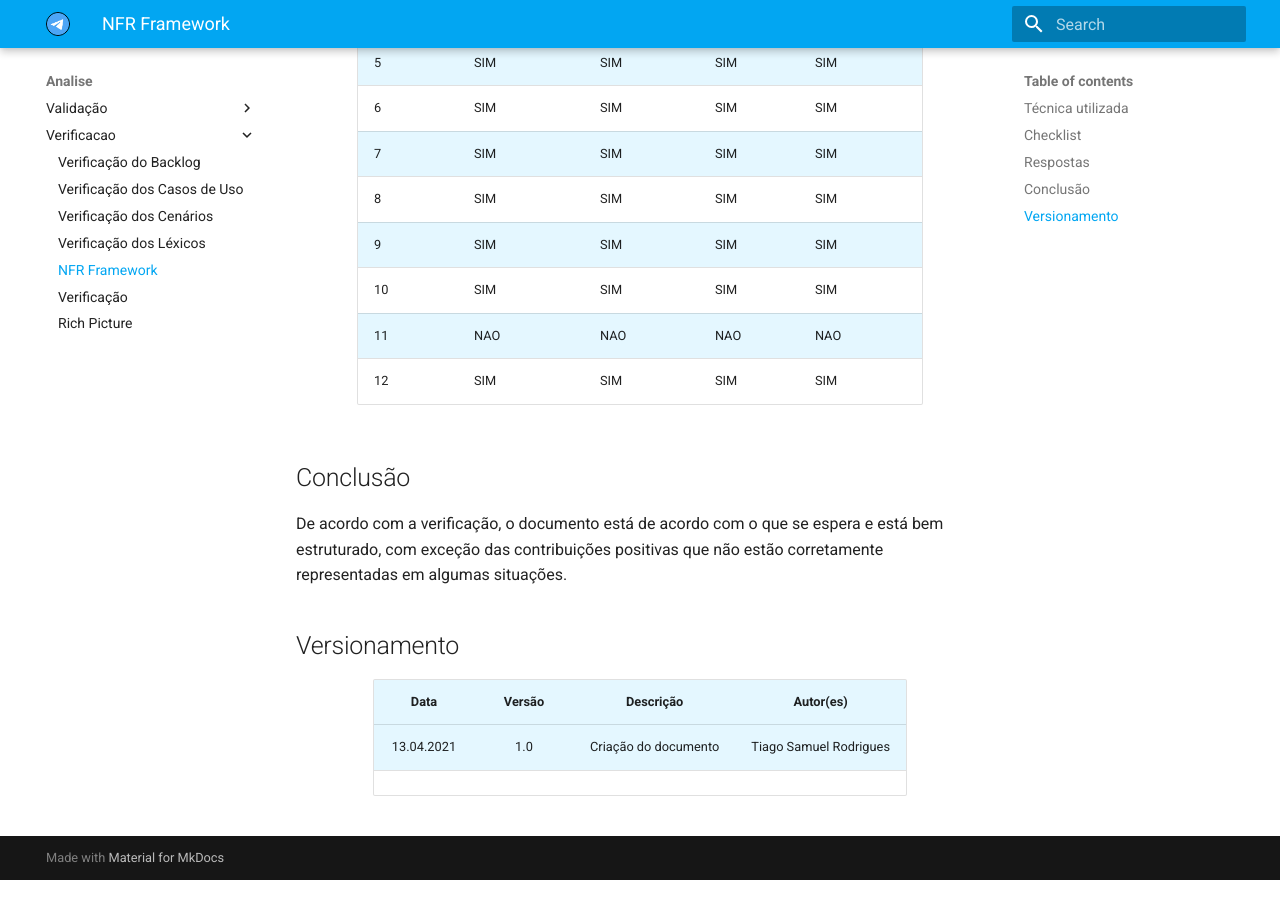
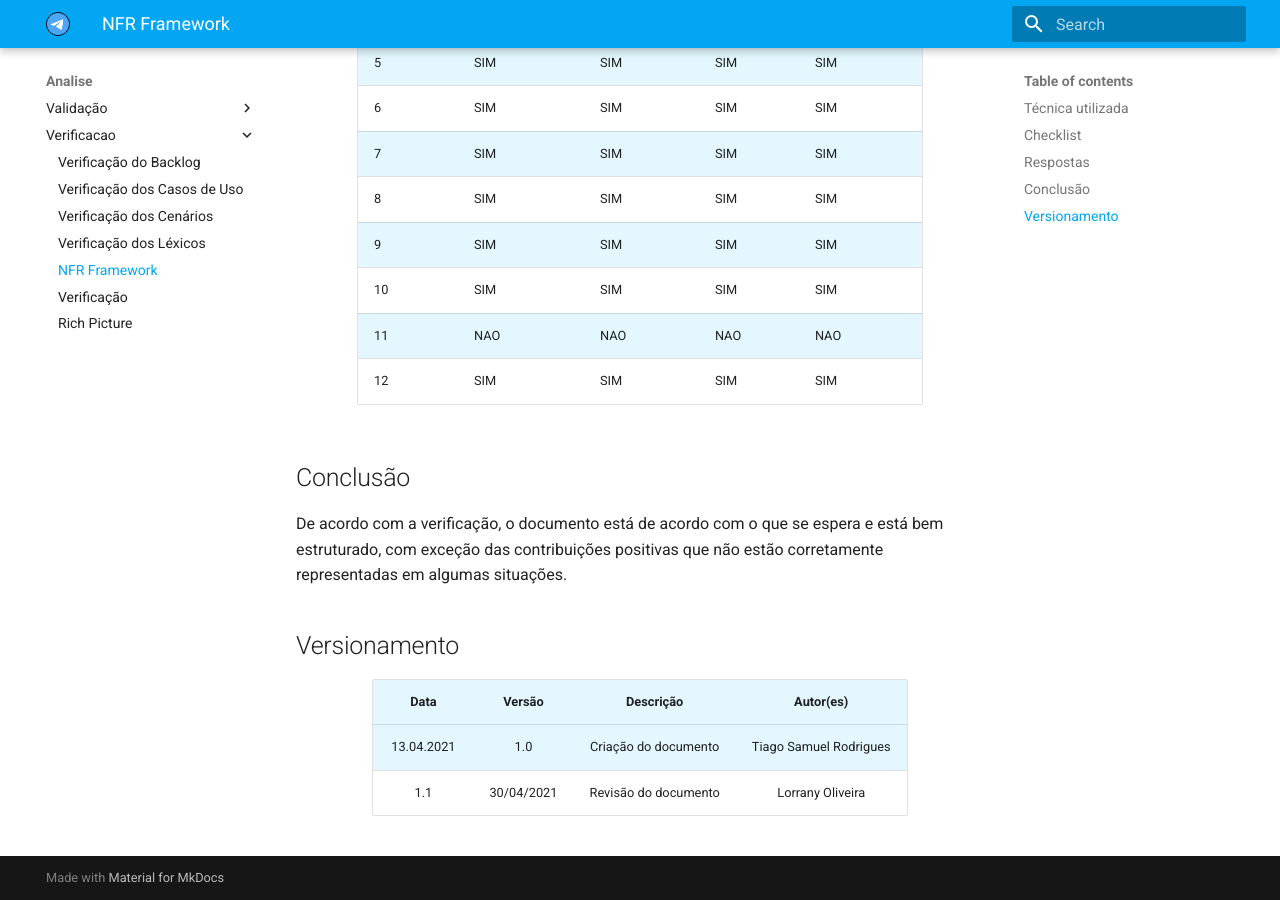
Before and after one commit to Requisitos-de-Software/2020.2-Telegram, an MkDocs documentation site: the page built from docs/analise/verificacao/nfr-framework.md, in a window 1280 px wide and 900 px high, scrolled down 1136 px. Built offline with MkDocs 1.6.1 and Material for MkDocs 9.7.7, drawn with Linux system fonts in a browser that asks for light colours.

Commit message:
Adiciona revisao

```diff
--- a/docs/analise/verificacao/nfr-framework.md
+++ b/docs/analise/verificacao/nfr-framework.md
@@ -43,4 +43,4 @@ De acordo com a verificação, o documento está de acordo com o que se espera e
 |   Data   | Versão |        Descrição              |            Autor(es)           |
 | :------: | :----: |    :---------------------:    | :----------------------------: |
 |13.04.2021|   1.0  |     Criação do documento      |     Tiago Samuel Rodrigues     |
-|          |        |                               |                                |
+| 1.1 | 30/04/2021 | Revisão do documento | Lorrany Oliveira |
```
